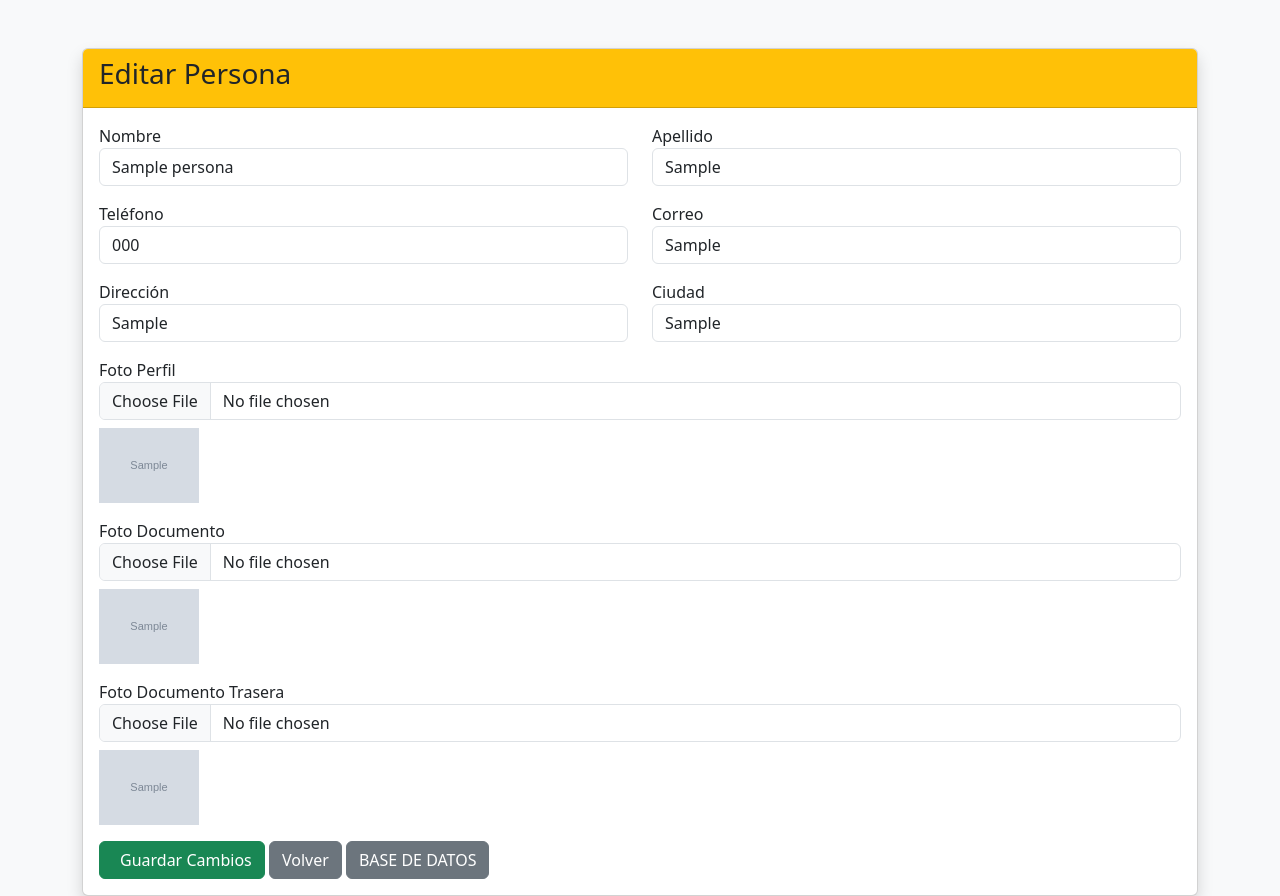
After one commit to Cuabu/base-de-datos, a PHP site: page /matrix/config/editar.php?id=1 in a window 1280 px wide. The commit adds this page. Run offline with PHP 8.4, Linux system fonts and the light colour scheme; a user stored in the database is signed in; tables that the repository leaves empty hold one stand-in row (values such as "Sample post"); grey boxes marked "Sample" are stand-in pictures.

Commit message:
actualizaciones2

```diff
--- a/config/conexion.php
+++ b/config/conexion.php
@@ -1,7 +1,7 @@
 <?php
 
 $host = "localhost";
-$db = "sistema";
+$db = "gestion_personas";
 $user = "root";
 $pass = "";
 
--- /dev/null
+++ b/config/editar.php
@@ -0,0 +1,236 @@
+<?php
+session_start();
+
+if (!isset($_SESSION['id'])) {
+    header("Location: ./login.php");
+    exit;
+}
+
+$conn = new mysqli("localhost", "root", "", "gestion_personas");
+if ($conn->connect_error) {
+    die("Error de conexión: " . $conn->connect_error);
+}
+
+// =====================
+// OBTENER REGISTRO
+// =====================
+if (!isset($_GET['id'])) {
+    die("ID no válido");
+}
+
+$id = intval($_GET['id']);
+
+$stmt = $conn->prepare("SELECT * FROM personas WHERE id = ?");
+$stmt->bind_param("i", $id);
+$stmt->execute();
+$result = $stmt->get_result();
+
+if ($result->num_rows == 0) {
+    die("Registro no encontrado");
+}
+
+$data = $result->fetch_assoc();
+$stmt->close();
+
+// =====================
+// ACTUALIZAR REGISTRO
+// =====================
+if ($_SERVER["REQUEST_METHOD"] == "POST") {
+
+    $nombre = $_POST['nombre'];
+    $apellido = $_POST['apellido'];
+    $telefono = $_POST['telefono'];
+    $correo = $_POST['correo'];
+    $direccion = $_POST['direccion'];
+    $ciudad = $_POST['ciudad'];
+
+    // ================= IMAGEN =================
+    $foto_perfil = $data['foto_perfil'];
+
+    if (!empty($_FILES['foto_perfil']['name'])) {
+        $dir = "../matrix/uploads/perfiles/";
+        if (!is_dir($dir)) mkdir($dir, 0777, true);
+
+        $ext = pathinfo($_FILES['foto_perfil']['name'], PATHINFO_EXTENSION);
+        $foto_perfil = $dir . uniqid("EDIT_") . "." . $ext;
+
+        move_uploaded_file($_FILES['foto_perfil']['tmp_name'], $foto_perfil);
+    }
+
+    // ================= IMAGEN FRONTAL=================
+    $foto_documento_frontal = $data['foto_documento_frontal'];
+
+    if (!empty($_FILES['foto_documento_frontal']['name'])) {
+        $dir = "../matrix/uploads/documentos/";
+        if (!is_dir($dir)) mkdir($dir, 0777, true);
+
+        $ext = pathinfo($_FILES['foto_documento_frontal']['name'], PATHINFO_EXTENSION);
+        $foto_documento_frontal = $dir . uniqid("EDIT_") . "." . $ext;
+
+        move_uploaded_file($_FILES['foto_documento_frontal']['tmp_name'], $foto_documento_frontal);
+    }
+
+    // ================= IMAGEN TRASERA=================
+    $foto_documento_trasera = $data['foto_documento_trasera'];
+
+    if (!empty($_FILES['foto_documento_trasera']['name'])) {
+        $dir = "../matrix/uploads/documentos/";
+        if (!is_dir($dir)) mkdir($dir, 0777, true);
+
+        $ext = pathinfo($_FILES['foto_documento_trasera']['name'], PATHINFO_EXTENSION);
+        $foto_documento_trasera = $dir . uniqid("EDIT_") . "." . $ext;
+
+        move_uploaded_file($_FILES['foto_documento_trasera']['tmp_name'], $foto_documento_trasera);
+    }
+
+    // ================= UPDATE =================
+    $sql = "UPDATE personas SET
+                nombre = ?,
+                apellido = ?,
+                telefono = ?,
+                correo = ?,
+                direccion = ?,
+                ciudad = ?,
+                foto_perfil = ?,
+                foto_documento_frontal = ?,
+                foto_documento_trasera = ?
+            WHERE id = ?";
+
+    $stmt = $conn->prepare($sql);
+    $stmt->bind_param(
+        "ssssssssii",
+        $nombre,
+        $apellido,
+        $telefono,
+        $correo,
+        $direccion,
+        $ciudad,
+        $foto_perfil,
+        $foto_documento_frontal,
+        $foto_documento_trasera,
+        $id
+    );
+
+    if ($stmt->execute()) {
+        header("Location: ../datos.php?msg=actualizado");
+        exit;
+    } else {
+        echo "Error: " . $stmt->error;
+    }
+
+    $stmt->close();
+}
+
+$conn->close();
+?>
+
+<!DOCTYPE html>
+<html lang="es">
+<head>
+    <meta charset="UTF-8">
+    <title>Editar Registro</title>
+    <link href="https://cdn.jsdelivr.net/npm/bootstrap@5.3.3/dist/css/bootstrap.min.css" rel="stylesheet">
+</head>
+
+<body class="bg-light">
+
+<div class="container mt-5">
+
+    <div class="card shadow">
+
+        <div class="card-header bg-warning">
+            <h3>Editar Persona</h3>
+        </div>
+
+        <div class="card-body">
+
+            <form method="POST" enctype="multipart/form-data">
+
+                <div class="row">
+
+                    <div class="col-md-6 mb-3">
+                        <label>Nombre</label>
+                        <input type="text" name="nombre" class="form-control"
+                               value="<?= $data['nombre'] ?>">
+                    </div>
+
+                    <div class="col-md-6 mb-3">
+                        <label>Apellido</label>
+                        <input type="text" name="apellido" class="form-control"
+                               value="<?= $data['apellido'] ?>">
+                    </div>
+
+                    <div class="col-md-6 mb-3">
+                        <label>Teléfono</label>
+                        <input type="text" name="telefono" class="form-control"
+                               value="<?= $data['telefono'] ?>">
+                    </div>
+
+                    <div class="col-md-6 mb-3">
+                        <label>Correo</label>
+                        <input type="email" name="correo" class="form-control"
+                               value="<?= $data['correo'] ?>">
+                    </div>
+
+                    <div class="col-md-6 mb-3">
+                        <label>Dirección</label>
+                        <input type="text" name="direccion" class="form-control"
+                               value="<?= $data['direccion'] ?>">
+                    </div>
+
+                    <div class="col-md-6 mb-3">
+                        <label>Ciudad</label>
+                        <input type="text" name="ciudad" class="form-control"
+                               value="<?= $data['ciudad'] ?>">
+                    </div>
+
+                    <div class="col-md-12 mb-3">
+                        <label>Foto Perfil</label>
+                        <input type="file" name="foto_perfil" class="form-control">
+
+                        <?php if ($data['foto_perfil']) { ?>
+                            <img src="<?= $data['foto_perfil'] ?>" width="100" class="mt-2">
+                        <?php } ?>
+                    </div>
+
+                    <div class="col-md-12 mb-3">
+                        <label>Foto Documento</label>
+                        <input type="file" name="foto_documento_frontal" class="form-control">
+
+                        <?php if ($data['foto_documento_frontal']) { ?>
+                            <img src="<?= $data['foto_documento_frontal'] ?>" width="100" class="mt-2">
+                        <?php } ?>
+                    </div>
+
+                    <div class="col-md-12 mb-3">
+                        <label>Foto Documento Trasera</label>
+                        <input type="file" name="foto_documento_trasera" class="form-control">
+
+                        <?php if ($data['foto_documento_trasera']) { ?>
+                            <img src="<?= $data['foto_documento_trasera'] ?>" width="100" class="mt-2">
+                        <?php } ?>
+                    </div>
+
+                </div>
+
+                <button type="submit" class="btn btn-success">
+    <i class="bi bi-check-circle me-2"></i> Guardar Cambios
+</button>
+
+<a href="../datos.php" class="btn btn-secondary">
+    Volver
+</a>
+
+<a href="http://localhost/phpmyadmin/index.php?lang=es" class="btn btn-secondary">
+    BASE DE DATOS
+</a>
+
+            </form>
+
+        </div>
+    </div>
+
+</div>
+
+</body>
+</html>
```
Also changed, not shown: config/agregar.php (added, +161 -0 lines), config/eliminar.php (added, +36 -0 lines), dashboard.php (+6 -4 lines), datos.php (+12 -7 lines), sql/usuarios.sql (renamed from sql/usaurios.sql), 6 other files.
